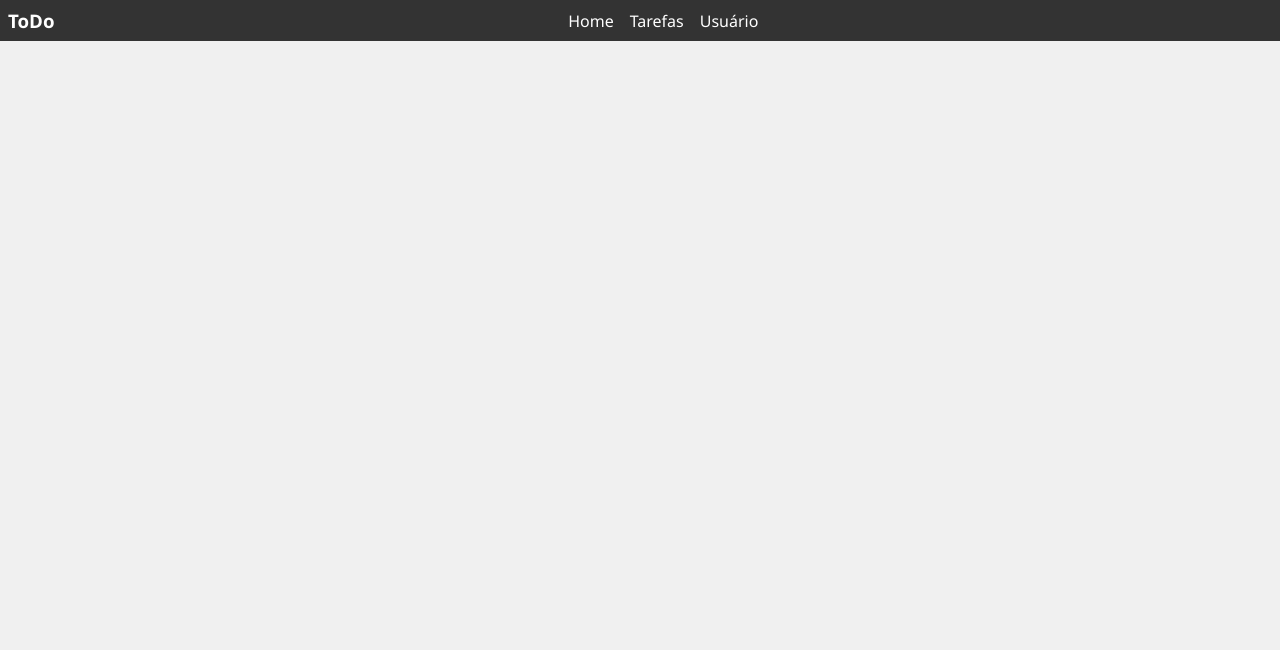
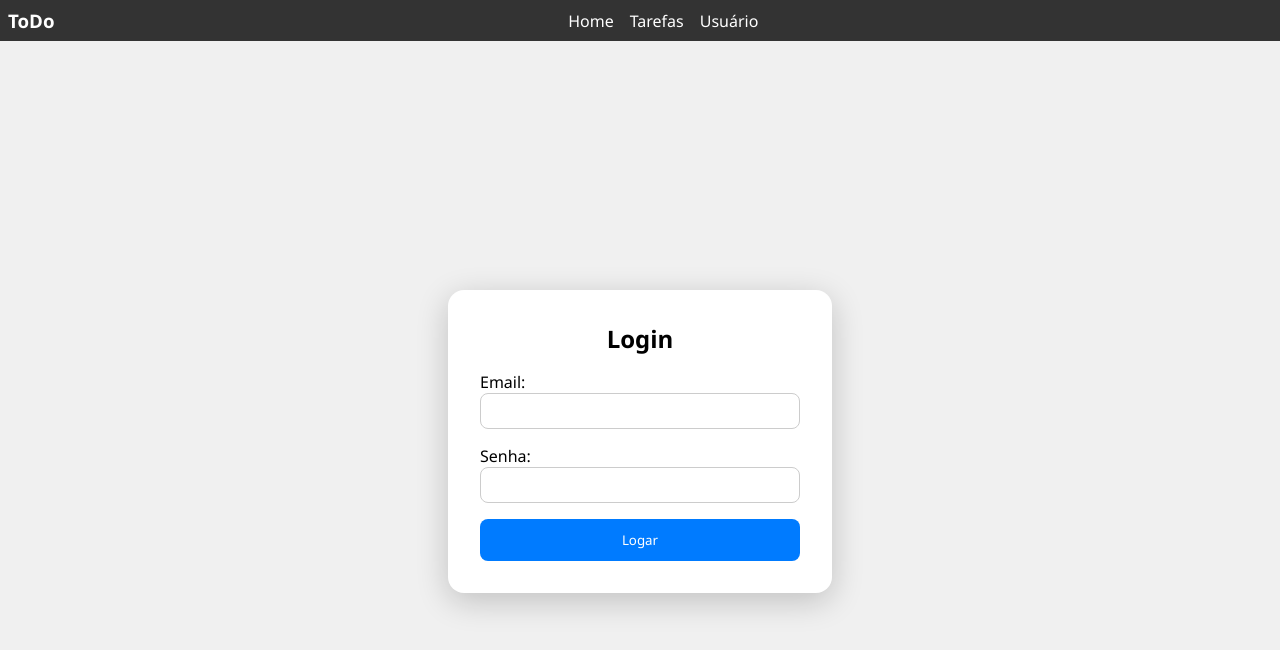
Before and after one commit to CzarFontanella/ToDoList, a React (Vite) app: page / in a window 1280 px wide. Shown: the top 650 px of the page. Built offline with nearby package versions, Linux system fonts and the light colour scheme.

Commit message:
feat: criado roteamento e login

```diff
--- a/package.json
+++ b/package.json
@@ -11,7 +11,8 @@
   },
   "dependencies": {
     "react": "^19.1.1",
-    "react-dom": "^19.1.1"
+    "react-dom": "^19.1.1",
+    "react-router-dom": "^7.9.4"
   },
   "devDependencies": {
     "@eslint/js": "^9.36.0",
--- /dev/null
+++ b/src/App.jsx
@@ -0,0 +1,36 @@
+import { Routes, Route } from "react-router-dom";
+import Login from "./pages/Login/Login.jsx";
+import Cadastro from "./pages/Cadastro/Cadastro.jsx";
+import NavBar from "./Components/NavBar/NavBar.jsx";
+import Home from "./pages/Home/Home.jsx";
+import { useState } from "react";
+
+export default function App() {
+  const [user, setUser] = useState(null);
+
+  return (
+    <>
+      <header>
+        <NavBar />
+      </header>
+
+      <main>
+        <Routes>
+          {user == null ? (
+            <>
+              <Route path="/" element={<Login setUser={setUser} />} />
+              <Route path="/login" element={<Login setUser={setUser} />} />
+              <Route path="/cadastro" element={<Cadastro />} />
+            </>
+          ) : (
+            <>
+              <Route path="/" element={<Home auth={user} />} />
+            </>
+          )}
+        </Routes>
+      </main>
+
+      <footer></footer>
+    </>
+  );
+}
--- a/src/main.jsx
+++ b/src/main.jsx
@@ -1,20 +1,13 @@
 import { StrictMode } from "react";
 import { createRoot } from "react-dom/client";
 import "./global.css";
-import Login from "./pages/Login/Login.jsx";
-import Cadastro from "./pages/Cadastro/Cadastro.jsx";
-import NavBar from "./Components/NavBar/NavBar.jsx";
+import { BrowserRouter } from "react-router-dom";
+import App from "./App.jsx";
 
 createRoot(document.getElementById("root")).render(
   <StrictMode>
-    <header>
-      <NavBar />
-    </header>
-    <main>
-
-    </main>
-    <footer>
-
-    </footer>
+    <BrowserRouter>
+      <App />
+    </BrowserRouter>
   </StrictMode>
 );
--- /dev/null
+++ b/src/pages/Home/Home.jsx
@@ -0,0 +1,12 @@
+import React, { useState } from 'react';
+
+export default function Home({ auth }) {
+    const [user, setUser] = useState(auth);
+
+    return(
+        <div className="home-container">
+            <h1>Bem-vindo ao {user.email}</h1>
+            <p>Organize suas tarefas de forma eficiente e prática!</p>
+        </div>
+    )
+}
--- a/src/pages/Login/Login.jsx
+++ b/src/pages/Login/Login.jsx
@@ -1,10 +1,35 @@
+import { useNavigate } from "react-router-dom";
 import "./Login.css";
 
-export default function Login() {
+export default function Login({ setUser }) {
+
+  // Mock de usuario
+  const mockUser = {
+    email: "admin@admin",
+    password: "Admin123!"
+  }
+
+  const navigate = useNavigate();
+
+  const HandleSubmit = (event) => {
+    event.preventDefault();
+    // lógica de autenticação aqui
+    const email = event.target.email.value;
+    const password = event.target.password.value;
+
+    // validação simples com o usuário mock
+    if (email === mockUser.email && password === mockUser.password) {
+      setUser(mockUser);
+      navigate("/", { replace: true });
+    } else {
+      alert("Email ou senha incorretos.");
+    }
+  }
+
   return (
     <>
       <div className="login-container">
-        <form>
+        <form onSubmit={HandleSubmit}>
           <div className="login-card">
             <h2 id="card-title">Login</h2>
             <div>
```
Also changed, not shown: src/pages/Home/Home.css (added), 1 other file (tests, documents, lock files or other folders).
